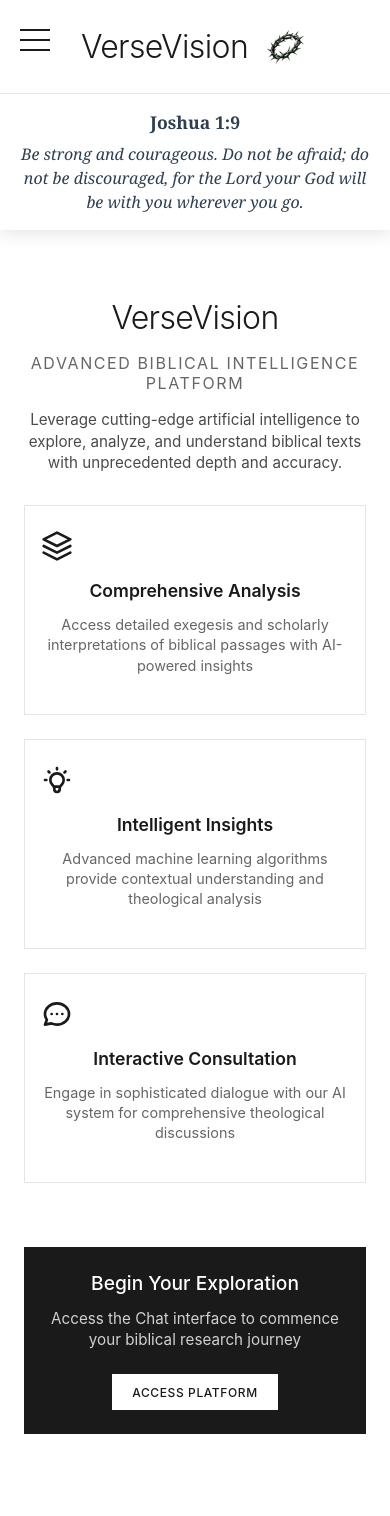
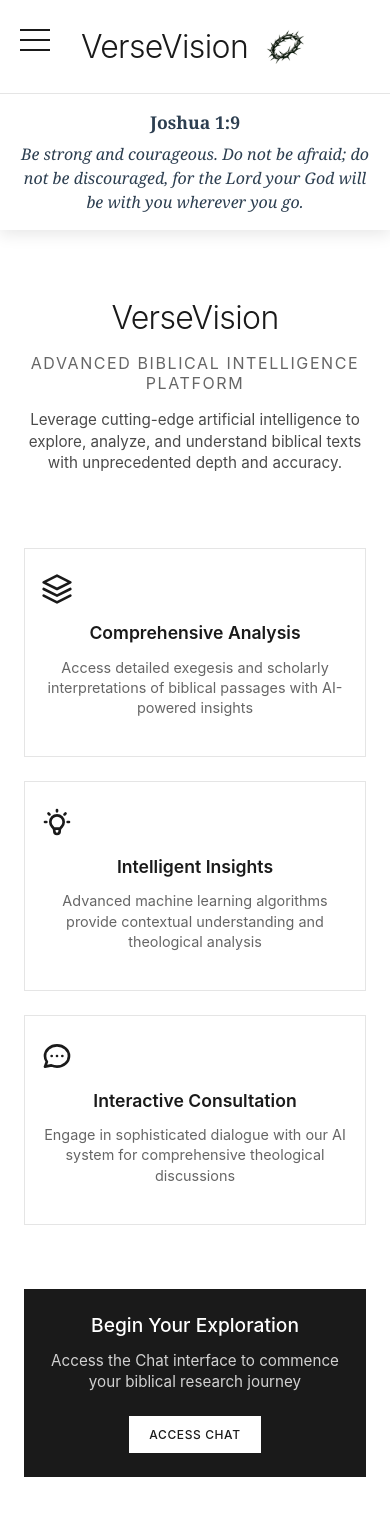
Before and after one commit to noahvogtli/VerseVision, a React (Create React App) app in the folder versevision/: page / in a window 390 px wide. Shown: the top 1516 px of the page. Before the commit the page ends 1482 px from the top, so only its background shows below. Built offline with nearby package versions, Linux system fonts and the light colour scheme.

Commit message:
added features

```diff
--- a/versevision/src/App.css
+++ b/versevision/src/App.css
@@ -278,24 +278,32 @@
   .chat-container {
     margin-left: 0;
     width: 100%;
+
   }
 
   .chat-box {
     padding: 0 1.5rem 1.5rem 1.5rem;
+
   }
 
   .messages {
     padding: 1.5rem 0;
     gap: 1.25rem;
+
   }
 
   .input-form {
     padding: 1.5rem;
     gap: 0.75rem;
+    /* border: 2px solid black; */
+
   }
 
   .query-input {
     padding: 0.875rem 1rem;
+    margin-left: 0;
+    /* border: 2px solid black; */
+    margin-left: -5%;
   }
 
   .submit-button {
@@ -368,10 +376,10 @@ html, body { margin: 0; overflow-x: clip; } /* clip avoids the tiny bar */
 /* 3) container: NO max-content; give it a normal max-width and side padding */
 .homepage-container {
   width: 100%;
-  max-width: 1200px;          /* adjust to taste */
   margin: 0 auto;
-  padding-inline: 16px;       /* keeps content off the very edge on small screens */
-  display: block;             /* flex not needed here; remove to avoid quirks */
+  padding-inline: 16px;
+  display: block;
+
 }
 
 /* 4) content: avoid vw + padding overflow, allow shrink inside flex parents */
@@ -380,7 +388,7 @@ html, body { margin: 0; overflow-x: clip; } /* clip avoids the tiny bar */
   text-align: center;
   background: #ffffff;
   width: 100%;
-  max-width: 70rem;           /* replaces width: 70dvw */
+  max-width: 70dvw;           /* replaces width: 70dvw */
   margin-inline: auto;
   padding: clamp(16px, 3vw, 48px);
   min-width: 0;               /* CRUCIAL: lets it shrink if a parent is flex */
@@ -401,14 +409,6 @@ img, svg {
   display: block;
 }
 
-
-
-
-.hero-section {
-  margin-bottom: 5rem;
-  width: 100%;
-  border: 2px solid black;
-}
 
 .homepage-title {
   font-size: 3.5rem;
@@ -439,7 +439,7 @@ img, svg {
   margin: 0 auto;
   font-weight: 400;
   font-family: 'Inter', -apple-system, BlinkMacSystemFont, sans-serif;
-
+  padding-bottom: 10dvh;
 }
 
 
@@ -580,6 +580,7 @@ img, svg {
     font-size: 1rem;
     margin-bottom: 2.5rem;
     line-height: 1.5;
+    padding-bottom: 5dvh;
   }
 
   .homepage-features {
--- a/versevision/src/App.js
+++ b/versevision/src/App.js
@@ -77,7 +77,7 @@ const App = () => {
   const renderContent = () => {
     switch (currentPage) {
       case 'home':
-        return <Homepage />;
+        return <Homepage onNavigate={handleNavigation} />;
       case 'chat':
         return (
           <>
@@ -93,7 +93,7 @@ const App = () => {
           </>
         );
       default:
-        return <Homepage />;
+        return <Homepage onNavigate={handleNavigation} />;
     }
   };
 
--- a/versevision/src/components/Homepage.js
+++ b/versevision/src/components/Homepage.js
@@ -3,8 +3,11 @@ import VerseOfTheDay from './VerseOfTheDay';
 import { getVerseOfTheDay } from '../utils/verseUtils';
 import Banner from './Banner';
 
-function Homepage() {
+
+
+function Homepage({ onNavigate }) {
   const verseOfDay = getVerseOfTheDay();
+
 
   return (
     <div className="homepage-wrapper">
@@ -63,8 +66,12 @@ function Homepage() {
           <div className="homepage-cta">
             <h3>Begin Your Exploration</h3>
             <p>Access the Chat interface to commence your biblical research journey</p>
-            <div className="cta-button">
-              <span>Access Platform</span>
+            <div
+              className="cta-button"
+              onClick={() => onNavigate('chat')}
+              style={{ cursor: 'pointer' }}
+            >
+              <span>Access Chat</span>
             </div>
           </div>
         </div>
```
